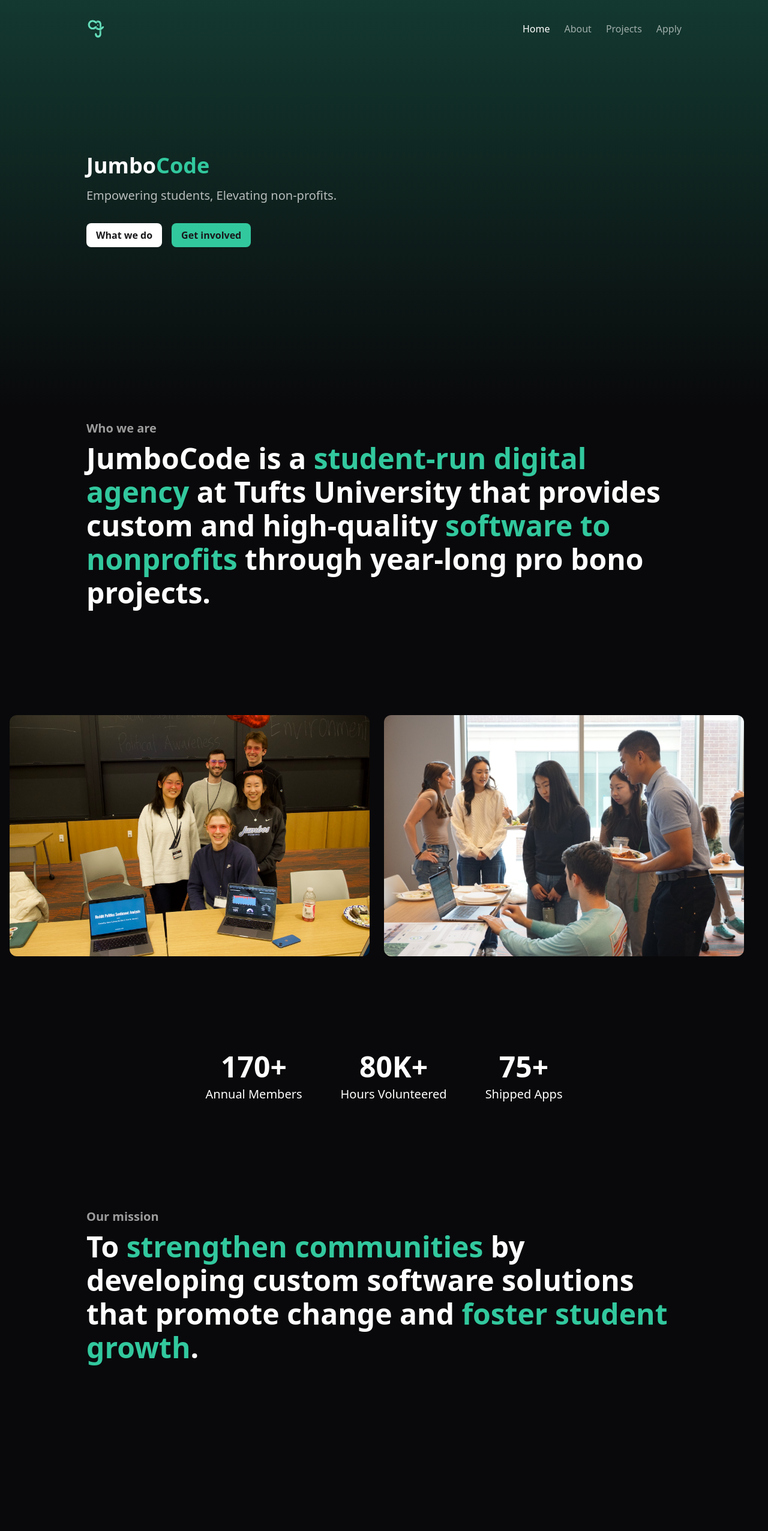
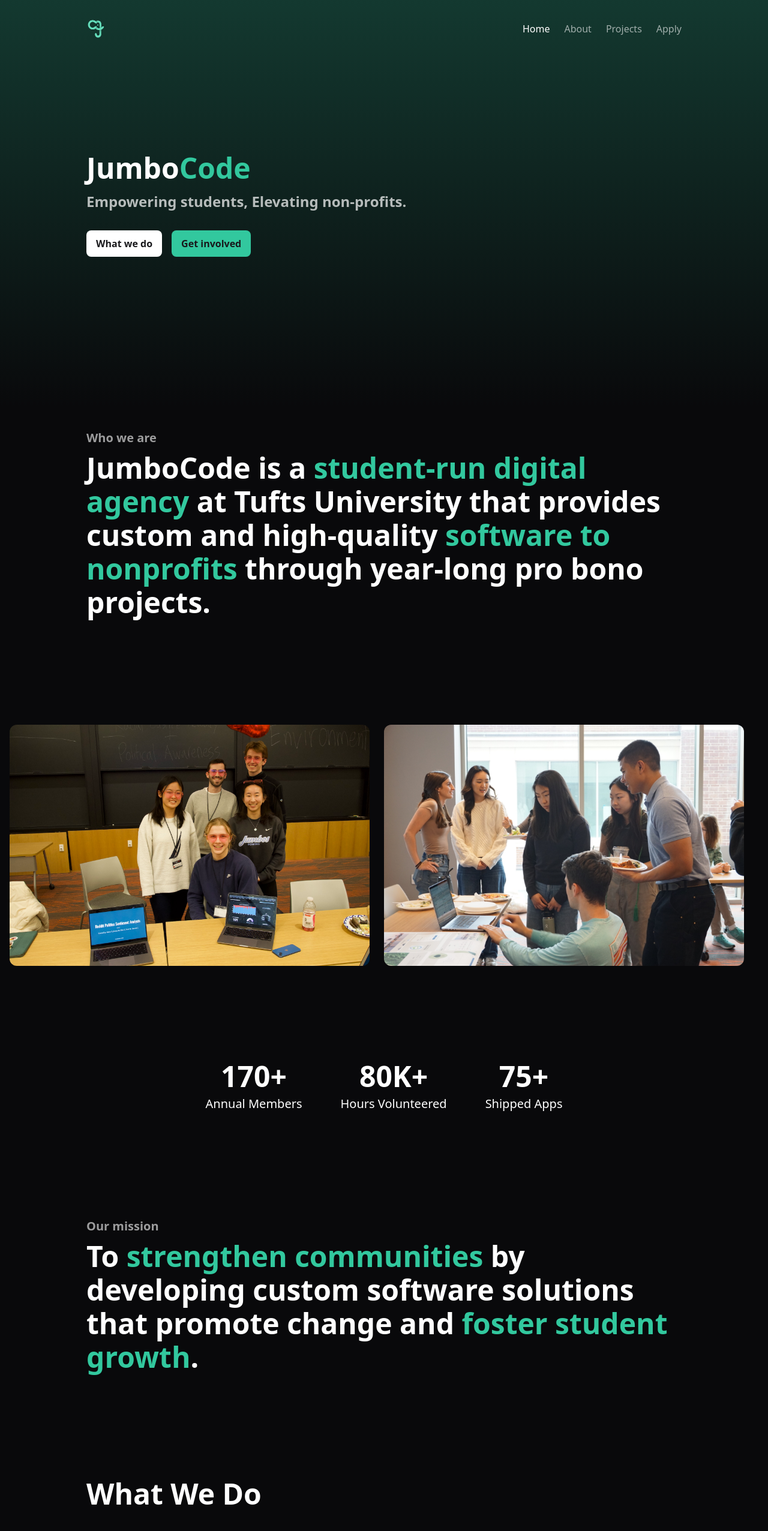
Before and after one commit to JumboCode/jumbocode.org-2024, a Next.js app: page / in a window 1280 px wide. Shown: the top 2552 px of the page at 60% size. Before the commit the page ends 2466 px from the top, so only its background shows below. Built offline with nearby package versions, Linux system fonts and the light colour scheme.

Commit message:
nit design edits

```diff
--- a/app/components/what-we-do.tsx
+++ b/app/components/what-we-do.tsx
@@ -6,12 +6,12 @@
   variant: "compact" | "full-width";
 }) {
   return (
-    <div>
-      <h2 className="text-3xl font-semibold text-white">What We Do</h2>
+    <div className={"py-8 md:mt-8 lg:py-12 lg:pb-20"}>
+      <h2 className="text-5xl font-semibold text-white">What We Do</h2>
 
       <div
         className={clsx(
-          "mt-6 grid gap-6",
+          "mt-10 grid gap-6",
           variant === "compact" && "md:grid-cols-2"
         )}
       >
--- a/app/page.tsx
+++ b/app/page.tsx
@@ -1,7 +1,9 @@
+import WhatWeDo from "@/app/components/what-we-do";
 import Button from "@/components/button";
 import Hero from "@/components/hero";
 import OurMission from "@/components/OurMission";
 import WhoWeAre from "@/components/WhoWeAre";
+
 
 
 export default function HomePage() {
@@ -13,7 +15,7 @@
             Jumbo<span className="text-brand">Code</span>
           </>
         }
-        subtitle={<>Empowering students, Elevating non-profits.</>}
+        subtitle={<><b>Empowering students, Elevating non-profits.</b></>} //to-do: needs to be white
         buttons={
           <>
             <Button text="What we do" href="/about" variant="secondary" />
@@ -24,6 +26,7 @@
 
       <WhoWeAre />
       <OurMission />
+      <WhatWeDo variant="compact" />
     </div>
   );
 }
--- a/components/button.tsx
+++ b/components/button.tsx
@@ -18,8 +18,8 @@
     <Element
       href={href}
       className={clsx(
-        "block max-w-max px-4 py-2 rounded-lg font-semibold",
-        "flex items-center gap-2",
+        "block max-w-max px-4 py-2.5 rounded-lg font-semibold",
+        "flex items-center gap-2.5",
         "hover:ring-2 hover:ring-offset-2 hover:ring-offset-black transition-shadow duration-200",
         variant === "primary" && "bg-brand text-gray-900 hover:ring-brand",
         variant === "secondary" && "bg-white text-gray-900 hover:ring-white",
--- a/components/hero.tsx
+++ b/components/hero.tsx
@@ -9,9 +9,9 @@
 }) {
   return (
     <div className="py-24 sm:py-48">
-      <h1 className="text-white font-semibold text-4xl">{title}</h1>
+      <h1 className="text-white font-semibold text-5xl">{title}</h1>
 
-      <h2 className="mt-4 text-white/70 text-xl font-medium max-w-screen-md">
+      <h2 className="mt-4 text-white/70 text-2xl">
         {subtitle}
       </h2>
 
```
